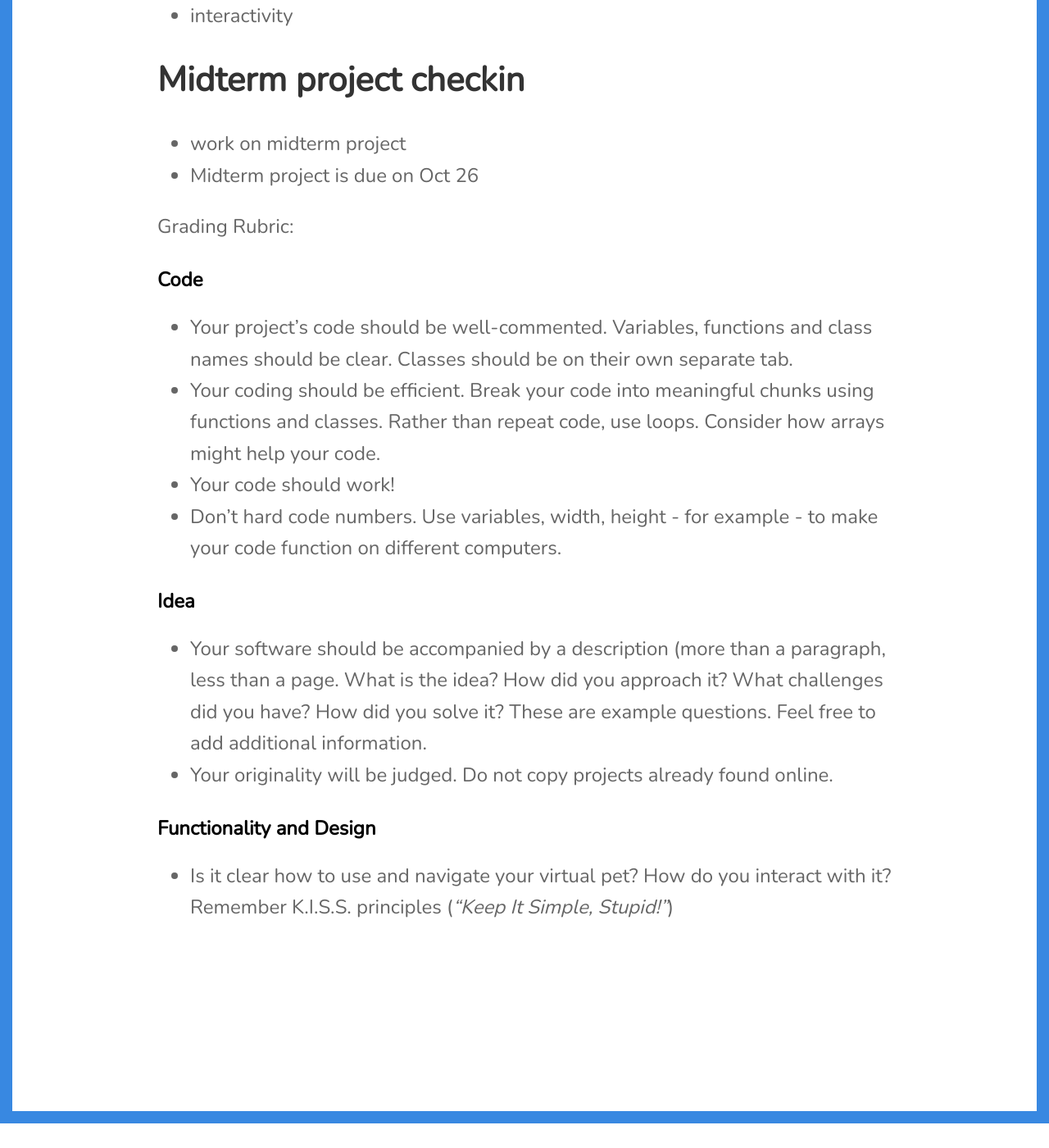
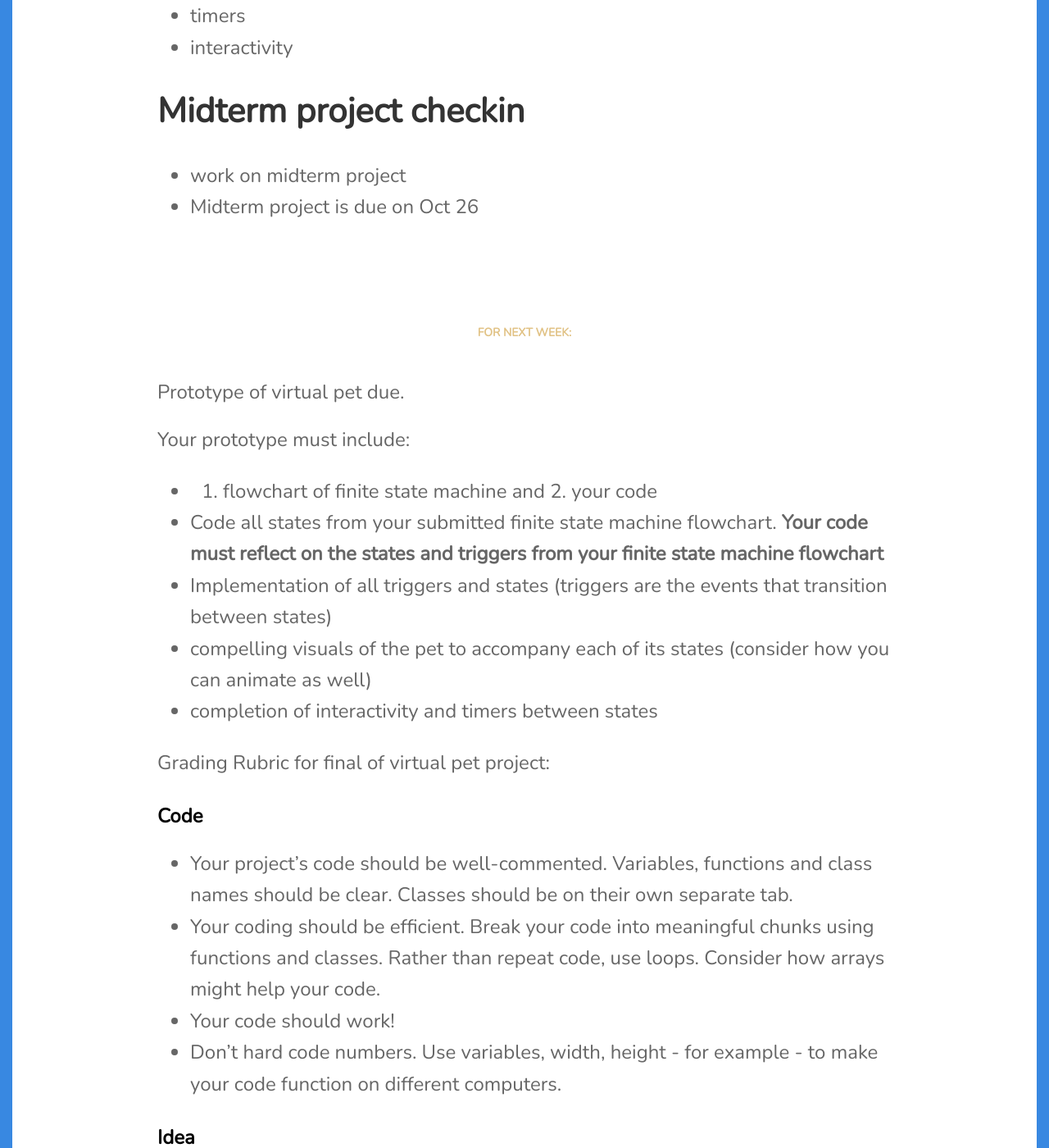
Before and after one commit to lee2sman/cs1_fall2020, a Jekyll site: the page built from _posts/2020-10-16-week8.md, in a window 1280 px wide and 1400 px high, scrolled down 9163 px. Shown: the whole window at 82% size. Built offline with Jekyll 4.4.1, drawn with Linux system fonts in a browser that asks for light colours; nearby versions of some CDN libraries; before the commit the page ends 10533 px from its top, so only the background shows below that; some of the changed text lies outside the part shown.

Commit message:
update week8 hw

```diff
--- a/_posts/2020-10-16-week8.md
+++ b/_posts/2020-10-16-week8.md
@@ -215,7 +215,18 @@ Now we add in:
 - work on midterm project
 - Midterm project is due on Oct 26
 
-Grading Rubric:
+### For next week:
+
+Prototype of virtual pet due.
+
+Your prototype must include:
+- 1. flowchart of finite state machine and 2. your code
+- Code all states from your submitted finite state machine flowchart. **Your code must reflect on the states and triggers from your finite state machine flowchart**
+- Implementation of all triggers and states (triggers are the events that transition between states)
+- compelling visuals of the pet to accompany each of its states (consider how you can animate as well)
+- completion of interactivity and timers between states
+
+Grading Rubric for final of virtual pet project:
 
 #### Code
 
@@ -227,8 +238,15 @@ Grading Rubric:
 #### Idea
 
 - Your software should be accompanied by a description (more than a paragraph, less than a page. What is the idea? How did you approach it? What challenges did you have? How did you solve it? These are example questions. Feel free to add additional information.
+- Did you base your functionality on other virtual pets, animals, Aibo, something else?
+- What feedback did you receive on your prototype? What changes did you make based on that feedback?
 - Your originality will be judged. Do not copy projects already found online.
 
 #### Functionality and Design
 
-- Is it clear how to use and navigate your virtual pet? How do you interact with it? Remember K.I.S.S. principles (*"Keep It Simple, Stupid!"*)
+- Is it clear how to use and navigate your virtual pet? Remember K.I.S.S. principles (*"Keep It Simple, Stupid!"*)
+- How do you interact with it?
+- Does the program flow (of your finite state machine) make logical sense?
+- Do the aesthetics suit the concept? Is it engaging more than a minute? Is the interaction compelling for users?
+- How does the virtual pet show that it's passing time?
+- **A complete virtual pet must include both timers as well as interactivity (mouse or keys).**
```
